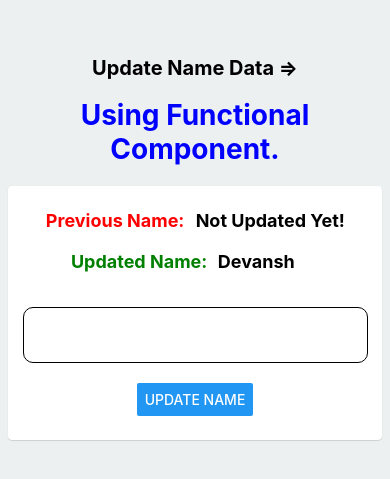
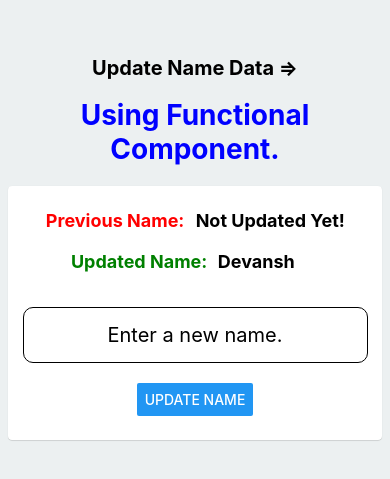
Before and after one commit to D-Coder135/UpdateNameApp_React-Native, a React Native app: screen / in a window 390 px wide. Shown: the part 179-658 px from the top of the page. Built offline with nearby package versions, Linux system fonts and the light colour scheme.

Commit message:
add the placeholder property for the TextInput tag

```diff
--- a/components/UpdateName.js
+++ b/components/UpdateName.js
@@ -16,6 +16,7 @@ export default function UpdateName() {
     const updateNameOnPress = () => {
         updatePreviousName(name);
         updateName(updatedName);
+
     }
 
     return (
@@ -30,7 +31,7 @@ export default function UpdateName() {
                 <Text style = {{margin: 20, marginLeft: 2, fontWeight: 'bold', fontSize: 18}}> {name} </Text>
             </View>
 
-            <TextInput style = {styles.inputText} onChangeText = {updatingName} ></TextInput>
+            <TextInput style = {styles.inputText} onChangeText = {updatingName} placeholder = "Enter a new name."></TextInput>
 
             <Button title = 'Update Name' onPress = {updateNameOnPress}></Button>
         </View>
```
